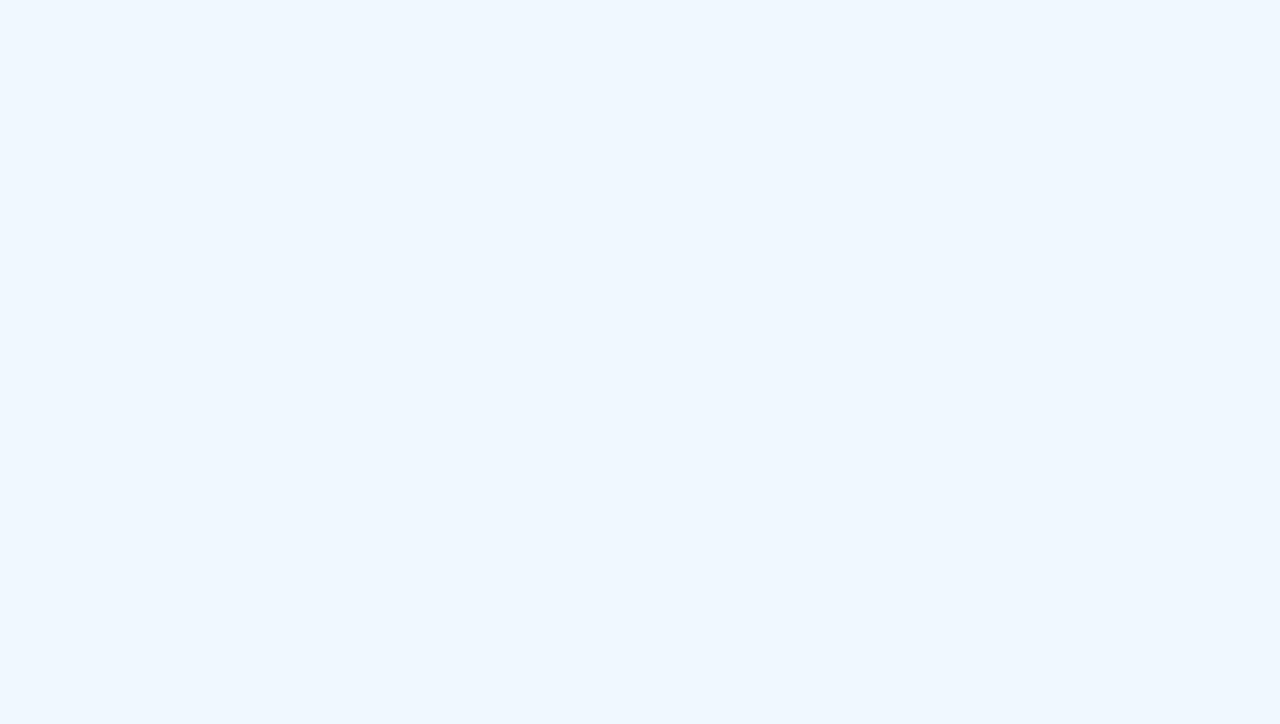
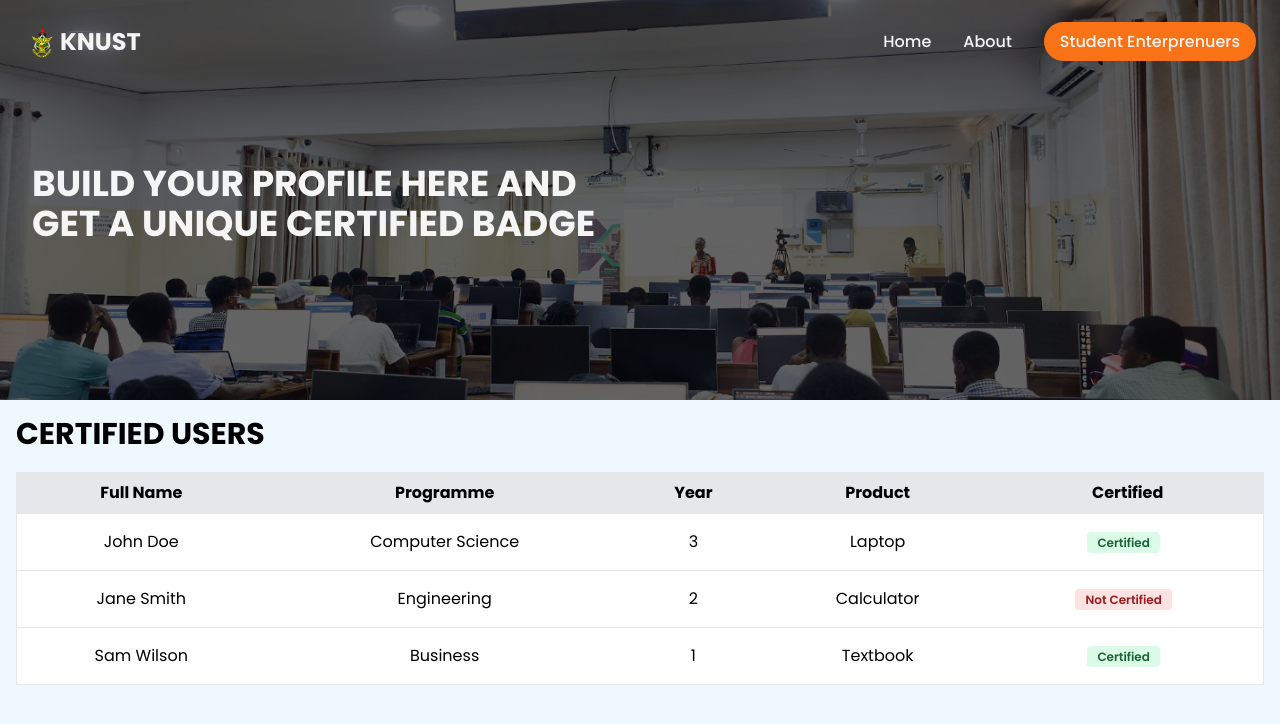
Before and after one commit to Joylinton04/Campus-enterprenuers-verfication-system, a React (Vite) app: page /student-enterprenuers in a window 1280 px wide. Before the commit this address had no page. Shown: the top 724 px of the page. Built offline with nearby package versions, Linux system fonts and the light colour scheme; a web font is replaced by a local one.

Commit message:
validations

```diff
--- /dev/null
+++ b/src/pages/Enterprenuers.jsx
@@ -0,0 +1,81 @@
+import bgPhotos from '../assets/verify-cover.jpg'
+import Logo from '../assets/logo.png'
+import { NavLink } from 'react-router-dom'
+import { useDispatch, useSelector } from 'react-redux'
+
+
+const Enterprenuers = () => {
+  const usersInfo = useSelector(state => state.usersData.usersInfo)
+  const dispatch = useDispatch()
+  console.log(usersInfo)
+
+  const users = [
+    { fullName: 'John Doe', programme: 'Computer Science', year: '3', product: 'Laptop', certified: true },
+    { fullName: 'Jane Smith', programme: 'Engineering', year: '2', product: 'Calculator', certified: false },
+    { fullName: 'Sam Wilson', programme: 'Business', year: '1', product: 'Textbook', certified: true },
+    // Add more users as needed
+  ];
+
+  return (
+    <div className='min-h-screen'>
+        <div className="verify-cover relative text-[#f5f5f5]">
+          <img src={bgPhotos} alt="" className='-z-20 absolute top-0 left-0 w-full h-full object-cover object-center brightness-[0.4]'/>
+          <div className="flex justify-between items-center p-6 ssm:p-4">
+            <div className="text-2xl font-bold flex items-center justify-center">
+              <img src={Logo} alt=""className='w-9 h-9 object-cover object-center'/>
+              <h1>KNUST</h1>
+            </div>
+            <ul className="flex justify-between gap-8 font-medium cursor-pointer ssm:hidden">
+              <li><NavLink to="/">Home</NavLink></li>
+                <li>About</li>
+                <li><NavLink to="/student-enterprenuers" className='bg-orange-500 rounded-full py-2 px-4'>Student Enterprenuers</NavLink></li>
+            </ul>
+          </div>
+          <div className="relative top-[110px] h-full flex flex-col pb-6 px-8 xxl:top-20 lgg:top-[6rem] ssm:top-[50px] ssm:px-4 sssm:top-[35px] ssssm:top-[15px]">
+            <h1 className="uppercase text-5xl xxl:text-4xl font-bold w-[50%] lgg:w-[70%] ssm:w-[100%] ssm:text-3xl sssm:text-3xl ssssm:text-lg">Build your profile here and get a unique certified badge</h1>
+          </div>
+        </div>
+
+    <div className="container mx-auto p-4 sm:p-8">
+      <h1 className="text-3xl uppercase font-bold mb-5">Certified Users</h1>
+      <div className="overflow-x-auto">
+        <table className="min-w-full bg-white border border-gray-200 rounded-lg">
+          <thead className="bg-gray-200">
+            <tr>
+              <th className="py-2 px-4 border-b">Full Name</th>
+              <th className="py-2 px-4 border-b">Programme</th>
+              <th className="py-2 px-4 border-b">Year</th>
+              <th className="py-2 px-4 border-b">Product</th>
+              <th className="py-2 px-4 border-b">Certified</th>
+            </tr>
+          </thead>
+          <tbody>
+            {users.map((user, index) => (
+              <tr key={index} className="text-center">
+                <td className="py-4 px-4 border-b">{user.fullName}</td>
+                <td className="py-4 px-4 border-b">{user.programme}</td>
+                <td className="py-4 px-4 border-b">{user.year}</td>
+                <td className="py-4 px-4 border-b">{user.product}</td>
+                <td className="py-4 px-4 border-b">
+                  {user.certified ? (
+                    <span className="bg-green-100 text-green-800 text-xs font-semibold mr-2 px-2.5 py-0.5 rounded">
+                      Certified
+                    </span>
+                  ) : (
+                    <span className="bg-red-100 text-red-800 text-xs font-semibold mr-2 px-2.5 py-0.5 rounded">
+                      Not Certified
+                    </span>
+                  )}
+                </td>
+              </tr>
+            ))}
+          </tbody>
+        </table>
+      </div>
+    </div>
+
+    </div>
+  )
+}
+
+export default Enterprenuers;
--- a/src/pages/Home.jsx
+++ b/src/pages/Home.jsx
@@ -10,19 +10,18 @@ const Home = () => {
       {/*  */}
         <div className="home-screen relative text-[#f5f5f5]">
           <img src={bgPhotos} alt="" className='-z-20 absolute top-0 left-0 w-full h-full object-cover object-center brightness-[0.45]'/>
-          <div className="flex justify-between items-center p-6">
+          <div className="flex justify-between items-center p-6 ssssm:p-2">
             <div className="text-2xl font-bold flex items-center justify-center">
               <img src={Logo} alt=""className='w-9 h-9 object-cover object-center'/>
               <h1>KNUST</h1>
             </div>
             <ul className="flex justify-between items-center gap-8 font-medium cursor-pointer ssm:hidden">
-              <li><NavLink to="/home">Home</NavLink></li>
-              <li>About</li>
-              <li className='bg-orange-500 rounded-full py-2 px-4'>Become a Student Enterpreuer</li>
+              <li><NavLink to="/">Home</NavLink></li>
+              <li><NavLink to="/student-enterprenuers" className='bg-orange-500 rounded-full py-2 px-4'>Student Enterprenuers</NavLink></li>
             </ul>
           </div>
-          <div className="relative top-[150px] h-full flex flex-col pb-6 px-8 xxl:top-20 ssm:top-[40px] ssm:px-4">
-            <h1 className="uppercase text-5xl xxl:text-4xl font-bold w-[50%] mdd:w-[85%] ssm:w-full ssm:text-3xl sssm:text-2xl">We ensure e-commerce safety and Fraud Prevention among Students on campus</h1>
+          <div className="relative top-[150px] h-full flex flex-col pb-6 px-8 xxl:top-20 ssm:top-[38px] sssm:top-[15px] ssm:px-4 ssssm:top-[20px]">
+            <h1 className="uppercase text-5xl xxl:text-4xl font-bold w-[50%] mdd:w-[85%] ssm:w-full ssm:text-3xl sssm:text-2xl ssssm:text-lg">We ensure e-commerce safety and Fraud Prevention among Students on campus</h1>
             <div className="w-[70%] mt-2 mdd:w-[95%] ssm:text-sm text-slate-[#f5f5f5] sssm:text-xs">This system helps students access information and verifies the legitimacy of student entrepreneurs to prevent fraud and ensure a safe campus environment</div>
             <NavLink to="/verify"><button className="p-4 xxl:p-3 bg-orange-600 text-white font-semibold uppercase w-[200px] text-center mt-6 rounded mdd:w-[158px] sssm:w-[100px] sssm:text-xs sssm:whitespace-nowrap">Get Started</button></NavLink>
           </div>
--- a/src/pages/ValidationPage.jsx
+++ b/src/pages/ValidationPage.jsx
@@ -20,7 +20,9 @@ const ValidationPage = () => {
   const [year, setYear] = useState('100')
   const [product, setProduct] = useState('')
   const [bio, setBio] = useState('')
-  const [isOpen, setIsOpen] = useState(false)
+  const [isOpen, setIsOpen] = useState(true)
+  const [isLoading, setIsLoading] = useState(false)
+
   const userInfo = useSelector(state => state.usersData.usersInfo)
   const dispatch = useDispatch()
 
@@ -28,6 +30,33 @@ const ValidationPage = () => {
     e.preventDefault()
     setIsOpen(prev => !prev)
   }
+
+  const success = () => {
+    setTimeout(() => {
+      // Toggle loading and modal states
+      setIsLoading(prev => !prev)
+      setIsOpen(prev => !prev)
+
+      // Clear form fields
+      setFirstName('')
+      setOtherName('')
+      setEmail('')
+      setStudentEmail('')
+      setIndexNo('')
+      setStudentId('')
+      setProgramme('')
+      setYear('')
+      setProduct('')
+      setBio('')
+
+      // Further delay before redirecting
+      setTimeout(() => {
+        // Redirect to home page
+        window.location.pathname = '/student-enterprenuers'
+      }, 1000)
+    }, 5000)
+  };
+
 
   const handleVerification = () => {
     const id = userInfo.length ? userInfo[(userInfo.length - 1)].id + 1 : 1
@@ -43,7 +72,8 @@ const ValidationPage = () => {
       product: product,
       bio: bio,
     }))
-    setIsOpen(prev => !prev)
+    setIsLoading(prev => !prev)
+    success()
   }
 
   return (
@@ -58,28 +88,28 @@ const ValidationPage = () => {
             <ul className="flex justify-between gap-8 font-medium cursor-pointer ssm:hidden">
               <li><NavLink to="/home">Home</NavLink></li>
                 <li>About</li>
-                <li >Become a student Enterpreuer</li>
+                <li><NavLink to="/student-enterprenuers" className='bg-orange-500 rounded-full py-2 px-4'>Student Enterprenuers</NavLink></li>
             </ul>
           </div>
-          <div className="relative top-[110px] h-full flex flex-col pb-6 px-8 xxl:top-20 lgg:top-[6rem] ssm:top-[50px] ssm:px-4">
-            <h1 className="uppercase text-5xl xxl:text-4xl font-bold w-[50%] lgg:w-[70%] ssm:w-[100%] ssm:text-3xl">Build your profile here and get a unique certified badge</h1>
+          <div className="relative top-[110px] h-full flex flex-col pb-6 px-8 xxl:top-20 lgg:top-[6rem] ssm:top-[50px] ssm:px-4 sssm:top-[35px] ssssm:top-[15px]">
+            <h1 className="uppercase text-5xl xxl:text-4xl font-bold w-[50%] lgg:w-[70%] ssm:w-[100%] ssm:text-3xl sssm:text-3xl ssssm:text-lg">Build your profile here and get a unique certified badge</h1>
           </div>
         </div>
 
         <form className='px-8 flex justify-center items-center py-1 lgg:px-3 mdd:px-0' onSubmit={handleSubmit}>
             <div className='w-[85%] shadow rounded p-6 mdd:w-[95%] sssm:w-full'>
                 <div className='mt-12 ssm:mt-6'>
-                    <h1 className='capitalize text-3xl font-semibold'>Please fill all the inputs</h1>
+                    <h1 className='capitalize text-3xl font-semibold'>Please fill The Form</h1>
                     <ul className='py-2 flex cursor-pointer'>
                         <li className='py-2 border-b border-input text-input font-semibold'>My details</li>
                     </ul>
                 </div>
                 <div className='flex justify-between'>
-                    <div>
+                    <div>class
                         <h1 className='capitalize mt-2 text-lg'>Personal info</h1>
                         <p className='mt-2 text-[#636060e9]'>Update your personal details here</p>
                     </div>
-                    <div className='flex gap-4'>
+                    <div className='flex gap-4 sssm:hidden'>
                         <button className='px-4 py-1 h-10 text-center border border-[#cbc7c7c1] rounded cursor-pointer'>Cancel</button>
                         <button className='px-4 py-1 h-10 text-center rounded text-[#f5f5f5] bg-input cursor-pointer'>Save</button>
                     </div>
@@ -115,7 +145,7 @@ const ValidationPage = () => {
                             type="email"
                             placeholder='example005@gmail.com'
                             value={email}
-                            className='px-4 py-2 rounded outline-none w-[350px] ssm:max-w-[280px]'
+                            className='px-4 py-2 rounded outline-none w-[350px] ssm:max-w-[280px] sssm:max-w-[210px]'
                             onChange={e => setEmail(e.target.value)}
                             required
                         />
@@ -131,7 +161,7 @@ const ValidationPage = () => {
                             placeholder='example005@st.knust.edu.gh'
                             value={studentEmail}
                             onChange={e => setStudentEmail(e.target.value)}
-                            className='px-4 py-2 rounded outline-none w-[350px] ssm:max-w-[280px]'
+                            className='px-4 py-2 rounded outline-none w-[350px] ssm:max-w-[280px] sssm:max-w-[210px]'
                         required/>
                     </div>
                 </div>
@@ -144,7 +174,7 @@ const ValidationPage = () => {
                           <input
                               type="number"
                               placeholder='2072...'
-                              className='px-4 py-2 rounded outline-none min-w-[260px]'
+                              className='px-4 py-2 rounded outline-none w-[260px] sssm:max-w-[210px]'
                               required
                               value={studentId}
                               onChange={e => setStudentId(e.target.value)}
@@ -160,7 +190,7 @@ const ValidationPage = () => {
                             placeholder='73...'
                             value={indexNo}
                             onChange={e => setIndexNo(e.target.value)}
-                            className='px-4 py-2 rounded outline-none min-w-[260px]'
+                            className='px-4 py-2 rounded outline-none w-[260px] sssm:max-w-[210px]'
                             required
                           />
                       </div>
@@ -176,7 +206,7 @@ const ValidationPage = () => {
                               type="text"
                               value={programme}
                               placeholder='Bsc. Telecommunication engineering'
-                              className='px-4 py-2 rounded outline-none w-[350px] ssm:max-w-[280px]'
+                              className='px-4 py-2 rounded outline-none w-[350px] ssm:max-w-[280px] sssm:max-w-[220px]'
                               onChange={e => setProgramme(e.target.value)}
                               required
                             />
@@ -187,7 +217,7 @@ const ValidationPage = () => {
                       <div className='flex gap-3 items-center'>
                           <span><Grid3x3Icon className=' text-[#434242c3]'/></span>
                           <select
-                            className='px-4 py-2 rounded outline-none w-[250px]'
+                            className='px-4 py-2 rounded outline-none w-[250px] sssm:max-w-[210px]'
                             required
                             value={year}
                             onChange={e => setYear(e.target.value)}
@@ -220,7 +250,7 @@ const ValidationPage = () => {
                       <textarea
                           value={bio}
                           placeholder='Write about you...'
-                          className='px-4 py-2 rounded outline-none w-[450px] h-[200px] ssm:max-w-[320px]'
+                          className='px-4 py-2 rounded outline-none w-[450px] h-[200px] ssm:max-w-[320px] sssm:max-w-[250px]'
                           onChange={e => setBio(e.target.value)}
                           required
                       />
@@ -246,17 +276,30 @@ const ValidationPage = () => {
                   <div className='w-full h-full flex flex-col items-center p-4 justify-center ssm:flex-1 ssm:h-1/2'>
                       <div className='flex flex-col gap-10 sssm:gap-6'>
                         <div className='flex flex-col gap-6'>
-                          <h1 className='text-center text-slate-600 font-semibold text-3xl sssm:text-2xl'>Recieve an Email from KNUST</h1>
-                          <p className='text-center text-slate-500 sssm:text-sm'>Receiving an email confirms that your verification has been successfully completed and you are now verified.</p>
+                          <h1 className='text-center text-slate-600 font-semibold text-3xl sssm:text-2xl'></h1>
+                          <p className='text-center text-slate-600 sssm:text-sm text-lg'>After clicking on verify, you'll gain a unique certified badge </p>
                         </div>
                         <div className='flex flex-col gap-6 items-center sssm:gap-2'>
                           <button
                             onClick={() => handleVerification()}
-                            className='px-6 py-4 sssm:px-4 sssm:py-2 sssm:w-[220px] mdd:py-3 text-[#f5f5f5] bg-green-600 rounded w-[360px] lgg:w-[300px]'>Receive an Email</button>
+                            className='px-6 py-4 sssm:px-4 sssm:py-2 sssm:w-[220px] mdd:py-3 text-[#f5f5f5] bg-green-500 rounded w-[360px] lgg:w-[300px]'>Verify</button>
                           <button className='px-6 py-4 ssssm:px-4 sssm:py-2 sssm:w-[220px] mdd:py-3 text-[#f5f5f5] bg-red-600 rounded w-[360px] lgg:w-[300px]' onClick={() => setIsOpen(prev => !prev)}>Cancel</button>
                         </div>
                       </div>
                   </div>
+              </div>
+            </div>
+          </div>
+        }
+
+        {isLoading &&
+          <div className='fixed top-0 left-0 z-20 w-full h-full bg-[#21212190]'>
+            <div className='flex justify-center items-center h-full w-full px-4 ssm:p-2'>
+              <div className='bg-white w-[200px] h-[200px] p-2 flex justify-center items-center rounded'>
+                <div className='flex flex-col items-center gap-6'>
+                  <div className="loader"></div>
+                  <div>Please Wait...</div>
+                </div>
               </div>
             </div>
           </div>
--- a/src/routes/Approute.jsx
+++ b/src/routes/Approute.jsx
@@ -2,6 +2,7 @@ import { Route,Routes } from "react-router-dom";
 import Login from "../pages/Login";
 import Home from "../pages/Home";
 import ValidationPage from "../pages/ValidationPage";
+import Enterprenuers from "../pages/Enterprenuers";
 
 const Approute = () => {
   return (
@@ -9,6 +10,7 @@ const Approute = () => {
         {/* <Route path="/" element={<Login/>}/> */}
         <Route path="/" element={<Home/>}/>
         <Route path="/verify" element={<ValidationPage/>}/>
+        <Route path="/student-enterprenuers" element={<Enterprenuers/>}/>
     </Routes>
   )
 }
```
Also changed, not shown: src/App.css (+23 -0 lines).
